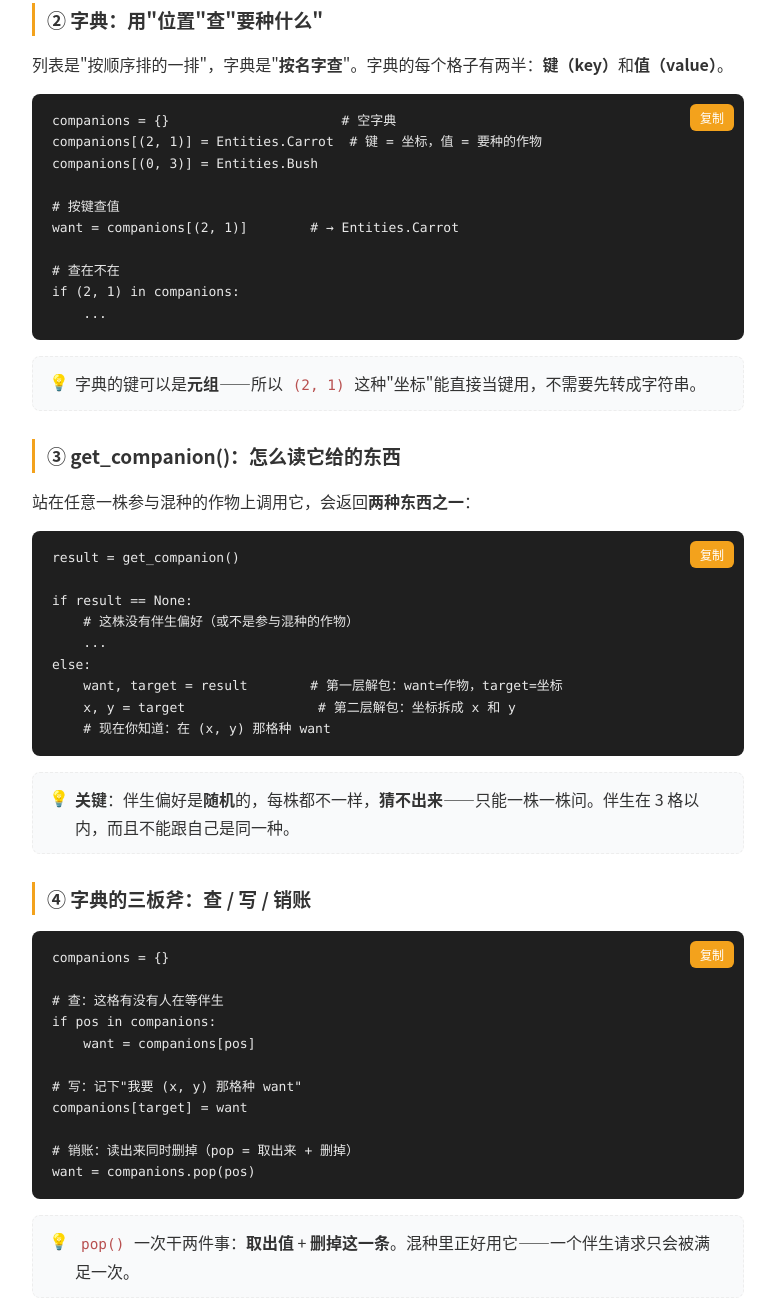
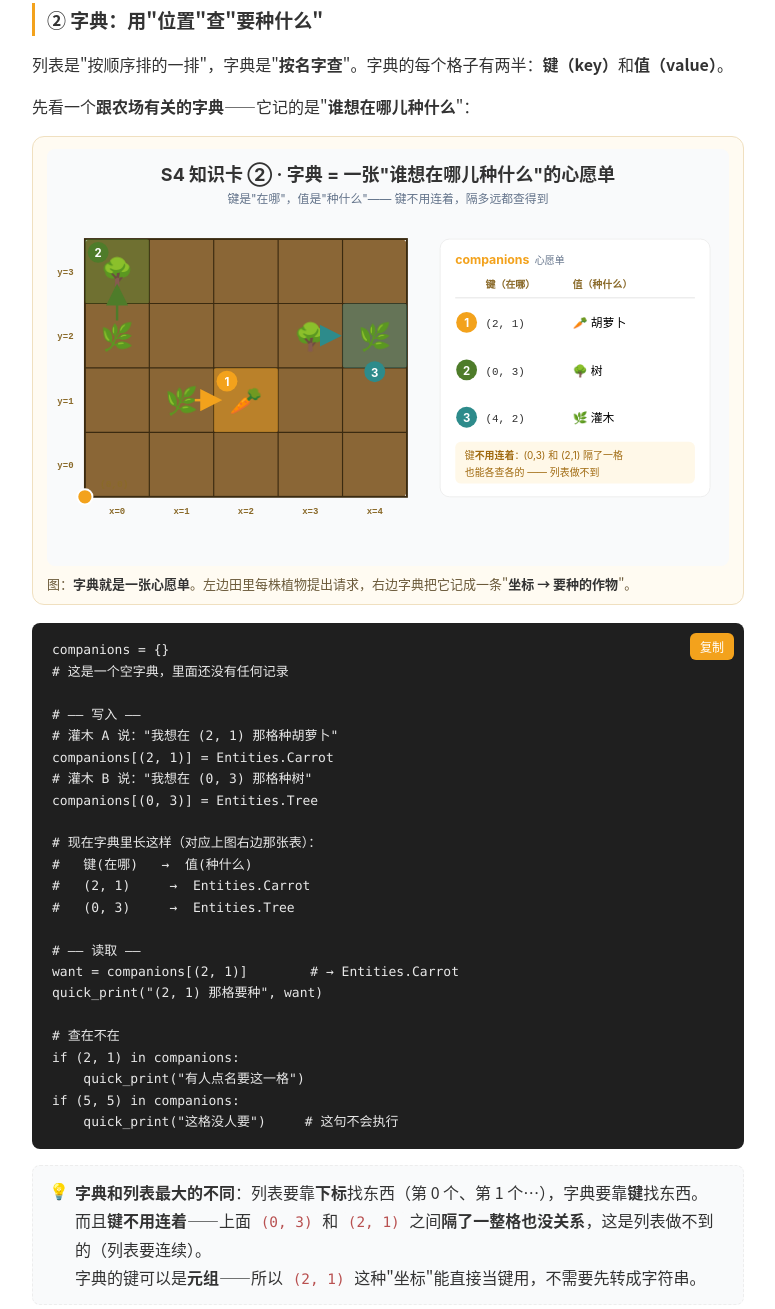
Before and after one commit to laoyizun/pyfarm-guide, a plain HTML site: page docs/stage-4.html in a window 1280 px wide. Shown: the part 1074-2383 px from the top of the page, without its empty margins (252-1027 px from the left). Drawn offline with Linux system fonts and the light colour scheme.

Commit message:
feat(S4): 字典知识卡改用农场关联样例，并新增心愿单示意图
原样例只给空字典 + 两条写入，学生看不出字典能干嘛。改为：
- 新增 s4-dictionary.svg：左边 5×4 田里三株作物向带编号格子提请求，
  右边字典表用编号 1/2/3 对应到 (2,1)→胡萝卜、(0,3)→树、(4,2)→灌木，
  图与代码一一对应。
- 样例代码补上写入/读取分段注释和 quick_print 演示。
- 知识卡④「三板斧」改为接着同一例子往下走，不再重开空字典。
- 强调「键不用连着」是列表做不到的，这是学生最该记住的差别。

```diff
--- a/docs/stage-4.html
+++ b/docs/stage-4.html
@@ -60,17 +60,37 @@ x, y = pos       # 解包：一句话拆成两个变量
 
     <h3>② 字典：用"位置"查"要种什么"</h3>
     <p>列表是"按顺序排的一排"，字典是"<strong>按名字查</strong>"。字典的每个格子有两半：<strong>键（key）</strong>和<strong>值（value）</strong>。</p>
-    <div class="code-wrap"><pre><code>companions = {}                      # 空字典
-companions[(2, 1)] = Entities.Carrot  # 键 = 坐标，值 = 要种的作物
-companions[(0, 3)] = Entities.Bush
+    <p>先看一个<strong>跟农场有关的字典</strong>——它记的是"<strong>谁想在哪儿种什么</strong>"：</p>
+    <figure class="order-fig">
+      <img src="images/s4-dictionary.svg" alt="字典示意图：左侧是 5×4 的田，三株作物分别向带编号的格子提出伴生请求；右侧是字典表，把编号 1 2 3 对应到键值对 (2,1)→胡萝卜、(0,3)→树、(4,2)→灌木" loading="lazy">
+      <figcaption>图：<strong>字典就是一张心愿单</strong>。左边田里每株植物提出请求，右边字典把它记成一条"<strong>坐标 → 要种的作物</strong>"。</figcaption>
+    </figure>
+    <div class="code-wrap"><pre><code>companions = {}
+# 这是一个空字典，里面还没有任何记录
 
-# 按键查值
+# —— 写入 ——
+# 灌木 A 说："我想在 (2, 1) 那格种胡萝卜"
+companions[(2, 1)] = Entities.Carrot
+# 灌木 B 说："我想在 (0, 3) 那格种树"
+companions[(0, 3)] = Entities.Tree
+
+# 现在字典里长这样（对应上图右边那张表）：
+#   键(在哪)   →  值(种什么)
+#   (2, 1)     →  Entities.Carrot
+#   (0, 3)     →  Entities.Tree
+
+# —— 读取 ——
 want = companions[(2, 1)]        # → Entities.Carrot
+quick_print("(2, 1) 那格要种", want)
 
 # 查在不在
 if (2, 1) in companions:
-    ...</code></pre></div>
-    <p class="tip">字典的键可以是<strong>元组</strong>——所以 <code>(2, 1)</code> 这种"坐标"能直接当键用，不需要先转成字符串。</p>
+    quick_print("有人点名要这一格")
+if (5, 5) in companions:
+    quick_print("这格没人要")     # 这句不会执行</code></pre></div>
+    <p class="tip"><strong>字典和列表最大的不同</strong>：列表要靠<strong>下标</strong>找东西（第 0 个、第 1 个…），字典要靠<strong>键</strong>找东西。<br>
+    而且<strong>键不用连着</strong>——上面 <code>(0, 3)</code> 和 <code>(2, 1)</code> 之间<strong>隔了一整格也没关系</strong>，这是列表做不到的（列表要连续）。<br>
+    字典的键可以是<strong>元组</strong>——所以 <code>(2, 1)</code> 这种"坐标"能直接当键用，不需要先转成字符串。</p>
 
     <h3>③ get_companion()：怎么读它给的东西</h3>
     <p>站在任意一株参与混种的作物上调用它，会返回<strong>两种东西之一</strong>：</p>
@@ -86,18 +106,18 @@ else:
     <p class="tip"><strong>关键</strong>：伴生偏好是<strong>随机</strong>的，每株都不一样，<strong>猜不出来</strong>——只能一株一株问。伴生在 3 格以内，而且不能跟自己是同一种。</p>
 
     <h3>④ 字典的三板斧：查 / 写 / 销账</h3>
-    <div class="code-wrap"><pre><code>companions = {}
-
-# 查：这格有没有人在等伴生
-if pos in companions:
-    want = companions[pos]
+    <p>接着上面那个字典往下走——<strong>三条命令，学生只需要记这三条</strong>：</p>
+    <div class="code-wrap"><pre><code># 查：这格有没有人在等伴生
+if (2, 1) in companions:
+    want = companions[(2, 1)]
 
 # 写：记下"我要 (x, y) 那格种 want"
-companions[target] = want
+companions[(4, 2)] = Entities.Bush
 
 # 销账：读出来同时删掉（pop = 取出来 + 删掉）
-want = companions.pop(pos)</code></pre></div>
-    <p class="tip"><code>pop()</code> 一次干两件事：<strong>取出值</strong> + <strong>删掉这一条</strong>。混种里正好用它——一个伴生请求只会被满足一次。</p>
+want = companions.pop((2, 1))</code></pre></div>
+    <p class="tip"><code>pop()</code> 一次干两件事：<strong>取出值</strong> + <strong>删掉这一条</strong>。混种里正好用它——一个伴生请求只会被满足一次。<br>
+    执行完最后这行，字典里就<strong>只剩 <code>(0, 3)</code> 和 <code>(4, 2)</code> 两条</strong>了——<code>(2, 1)</code> 那条已经被兑现掉了。</p>
 
     <h3>⑤ def：把一整段动作打包成一个名字</h3>
     <p>字典方案要重复做两件事——"种一格"和"扫全田"。这两件事各写一次、反复调用，比复制粘贴清楚得多。</p>
```
Also changed, not shown: 编程农场指导手册/stage-4.html (+34 -14 lines), 编程农场阶段答案.md (+12 -1 lines), docs/images/s4-dictionary.svg (added), 编程农场指导手册/images/s4-dictionary.svg (added).
